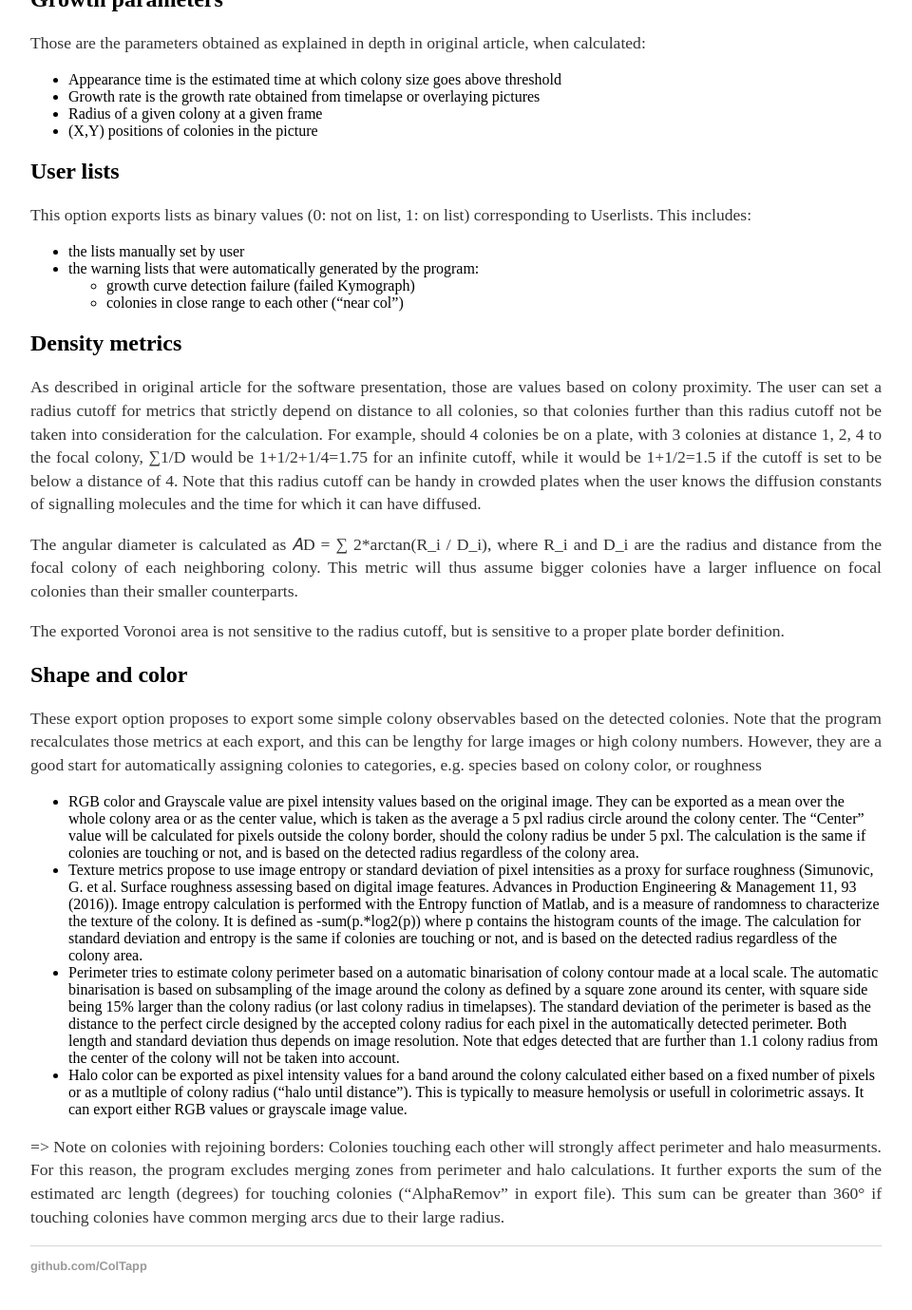
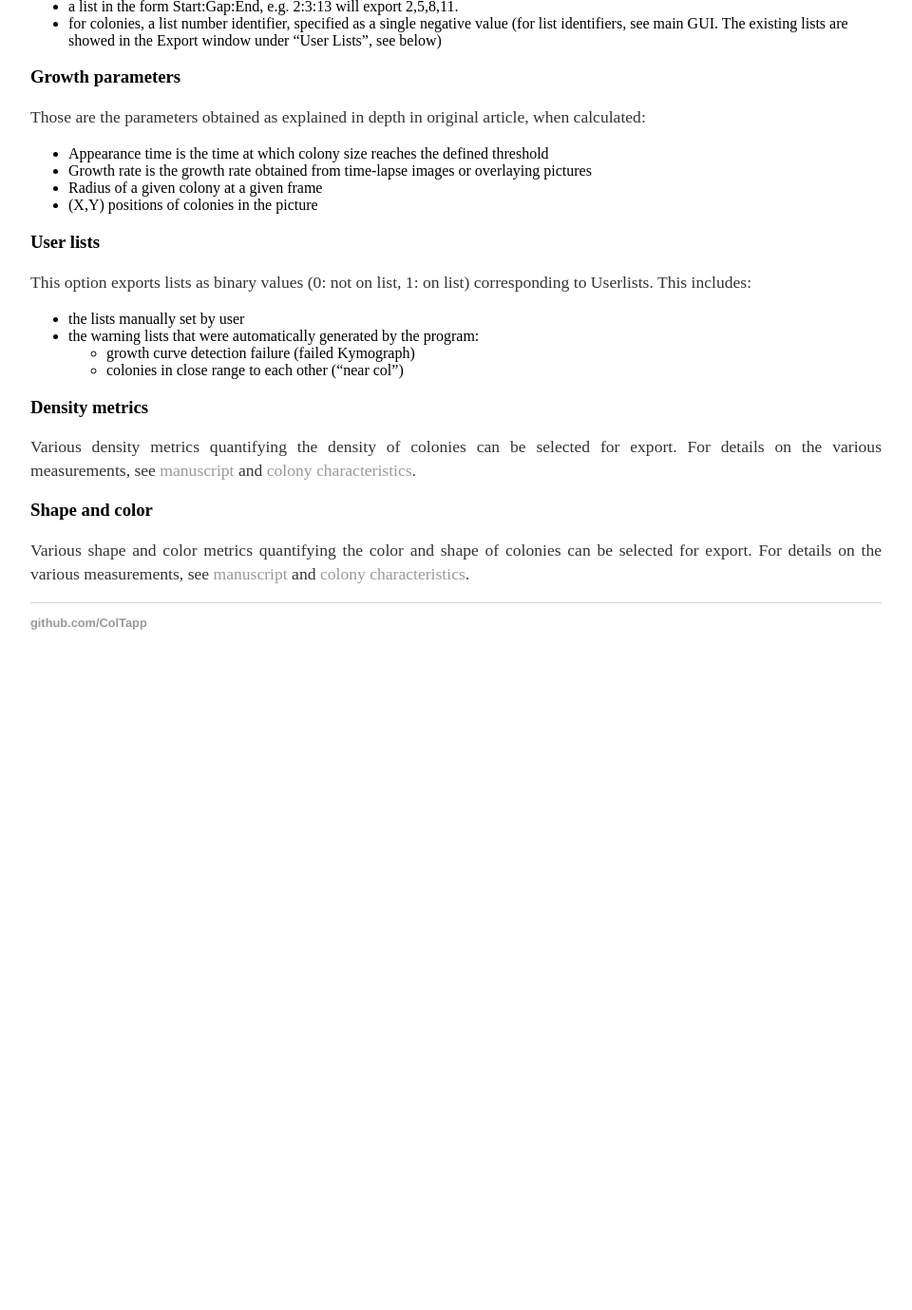
Before and after one commit to ColTapp/ColTapp.github.io, a Jekyll site: the page built from export.md, in a window 1280 px wide and 1400 px high, scrolled down 1295 px. Shown: the top 1379 px of the window at 95% size, without its empty margins (160-1120 px from the left). Built offline with Jekyll 4.4.1, drawn with Linux system fonts in a browser that asks for light colours; after the commit the page ends 2018 px from its top, so only the background shows below that; some of the changed text lies outside the part shown.

Commit message:
Update export.md

```diff
--- a/export.md
+++ b/export.md
@@ -7,11 +7,11 @@ title: Export
 For further use in data analysis, some metrics on colonies can be exported. This is based on colonies that were already found in the program. This page describes the export options. Most variables are exported as a three-column table, containing the frame number, the colony number and the exported data of interest, grouped with similar variables. See SI Fig. 4 from manuscript for some illustration on colonies.
 
 <figure>
-  <img src="{{site.url}}/assets/images/ExportMenu.png" alt="Export menu" height="500px"/>
-  <figcaption>GUI overview (modified Fig S1 from manuscript) </figcaption>
+  <img src="{{site.url}}/assets/images/ExportMenu.png" alt="Export menu" height="600px"/>
+  <figcaption>Export window overview </figcaption>
 </figure>
 
-## Metadata export
+### Metadata export
 
 This option exports several analysis parameters that were used for analysis, including (when relevant):
 - total image number
@@ -22,44 +22,30 @@ This option exports several analysis parameters that were used for analysis, inc
 - detection radius threshold
 - time of data export
 
-## Export options
+### Export options
 
 Data delimiter in the CSV and export unit (µm / pxl) can be set. A subpart of the data can be exported rather than the whole data, on specific frames (images) or colonies. For this, specify numbers in one of those formats:
 - a list of frames/colonies spearated by commas e.g. 1,3,4,6,8 => values outside range will be ignored
 - a list in the form Start:Gap:End, e.g. 2:3:13 will export 2,5,8,11.
 - for colonies, a list number identifier, specified as a single negative value (for list identifiers, see main GUI. The existing lists are showed in the Export window under "User Lists", see below)
 
-## Growth parameters
+### Growth parameters
 
 Those are the parameters obtained as explained in depth in original article, when calculated:
-- Appearance time is the estimated time at which colony size goes above threshold
-- Growth rate is the growth rate obtained from timelapse or overlaying pictures
+- Appearance time is the time at which colony size reaches the defined threshold
+- Growth rate is the growth rate obtained from time-lapse images or overlaying pictures
 - Radius of a given colony at a given frame
 - (X,Y) positions of colonies in the picture
 
-## User lists
+### User lists
 This option exports lists as binary values (0: not on list, 1: on list) corresponding to Userlists. This includes:
 - the lists manually set by user
 - the warning lists that were automatically generated by the program:
     - growth curve detection failure (failed Kymograph)
     - colonies in close range to each other ("near col")
 
-## Density metrics
+### Density metrics
+Various density metrics quantifying the density of colonies can be selected for export. For details on the various measurements, see [manuscript](https://doi.org/10.1038/s41598-020-72979-4) and [colony characteristics]({{site.url}}/characteristics.html).
 
- As described in original article for the software presentation, those are values based on colony proximity. The user can set a radius cutoff for metrics that strictly depend on distance to all colonies, so that colonies further than this radius cutoff not be taken into consideration for the calculation.
- For example, should 4 colonies be on a plate, with 3 colonies at distance 1, 2, 4 to the focal colony, ∑1/D would be 1+1/2+1/4=1.75 for an infinite cutoff, while it would be 1+1/2=1.5 if the cutoff is set to be below a distance of 4. Note that this radius cutoff can be handy in crowded plates when the user knows the diffusion constants of signalling molecules and the time for which it can have diffused.
-
-The angular diameter is calculated as 𝐴D = ∑ 2*arctan(R_i / D_i), where R_i and D_i are the radius and distance from the focal colony of each neighboring colony. This metric will thus assume bigger colonies have a larger influence on focal colonies than their smaller counterparts.
-
-The exported Voronoi area is not sensitive to the radius cutoff, but is sensitive to a proper plate border definition.
-
-## Shape and color
-
-These export option proposes to export some simple colony observables based on the detected colonies. Note that the program recalculates those metrics at each export, and this can be lengthy for large images or high colony numbers. However, they are a good start for automatically assigning colonies to categories, e.g. species based on colony color, or roughness
-- RGB color and Grayscale value are pixel intensity values based on the original image. They can be exported as a mean over the whole colony area or as the center value, which is taken as the average a 5 pxl radius circle around the colony center. The "Center" value will be calculated for pixels outside the colony border, should the colony radius be under 5 pxl. The calculation is the same if colonies are touching or not, and is based on the detected radius regardless of the colony area.
-- Texture metrics propose to use image entropy or standard deviation of pixel intensities as a proxy for surface roughness (Simunovic, G. et al. Surface roughness assessing based on digital image features. Advances in Production Engineering & Management 11, 93 (2016)). Image entropy calculation is performed with the Entropy function of Matlab, and is a measure of randomness to characterize the texture of the colony.  It is defined as -sum(p.*log2(p)) where p contains the histogram counts of the image. The calculation for standard deviation and entropy is the same if colonies are touching or not, and is based on the detected radius regardless of the colony area.
-- Perimeter tries to estimate colony perimeter based on a automatic binarisation of colony contour made at a local scale. The automatic binarisation is based on subsampling of the image around the colony as defined by a square zone around its center, with square side being 15% larger than the colony radius (or last colony radius in timelapses). The standard deviation of the perimeter is based as the distance to the perfect circle designed by the accepted colony radius for each pixel in the automatically detected perimeter. Both length and standard deviation thus depends on image resolution. Note that edges detected that are further than 1.1 colony radius from the center of the colony will not be taken into account.
-- Halo color can be exported as pixel intensity values for a band around the colony calculated either based on a fixed number of pixels or as a mutltiple of colony radius ("halo until distance"). This is typically to measure hemolysis or usefull in colorimetric assays. It can export either RGB values or grayscale image value.
-
-=> Note on colonies with rejoining borders:
-Colonies touching each other will strongly affect perimeter and halo measurments. For this reason, the program excludes merging zones from perimeter and halo calculations. It further exports the sum of the estimated arc length (degrees) for touching colonies ("AlphaRemov" in export file). This sum can be greater than 360° if touching colonies have common merging arcs due to their large radius.
+### Shape and color
+Various shape and color metrics quantifying the color and shape of colonies can be selected for export. For details on the various measurements, see [manuscript](https://doi.org/10.1038/s41598-020-72979-4) and [colony characteristics]({{site.url}}/characteristics.html).
```
